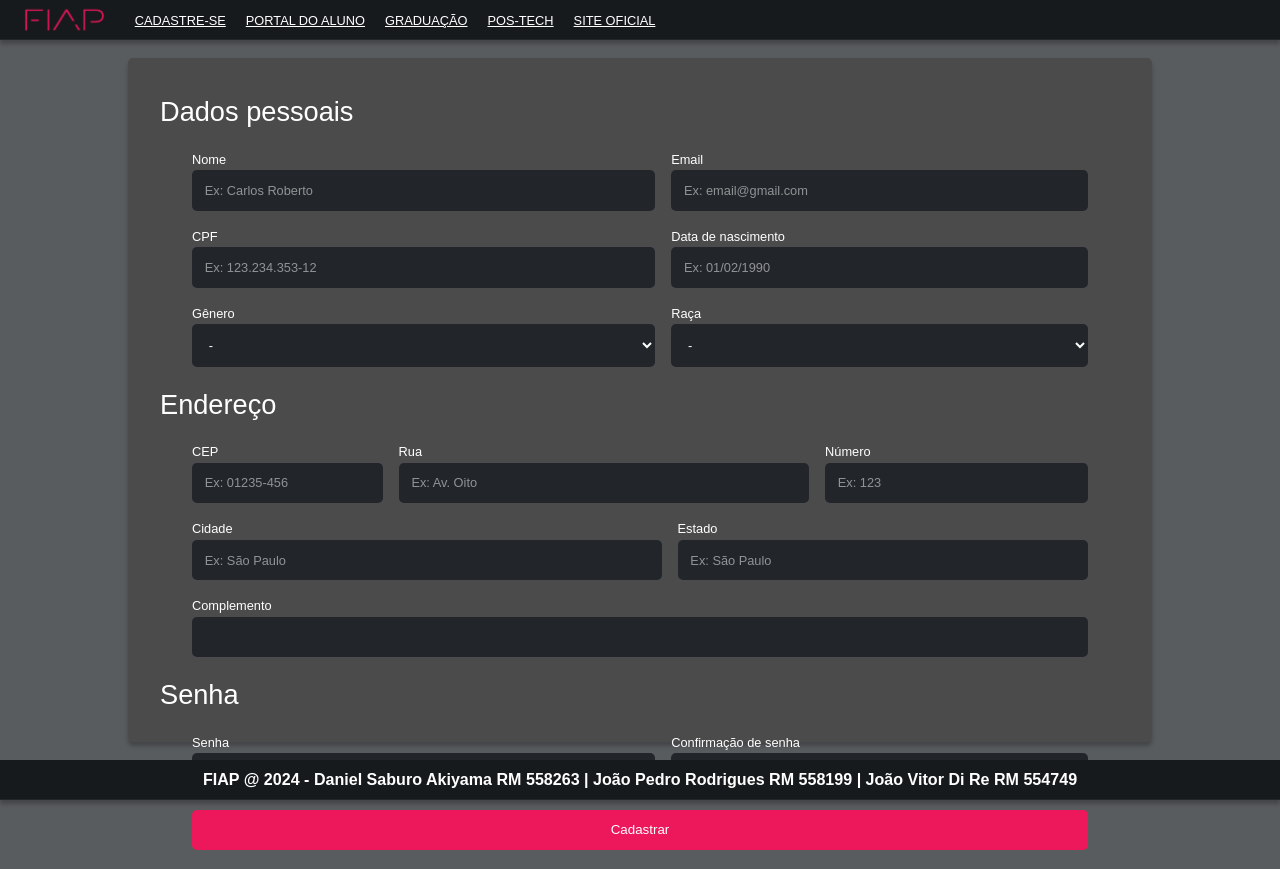
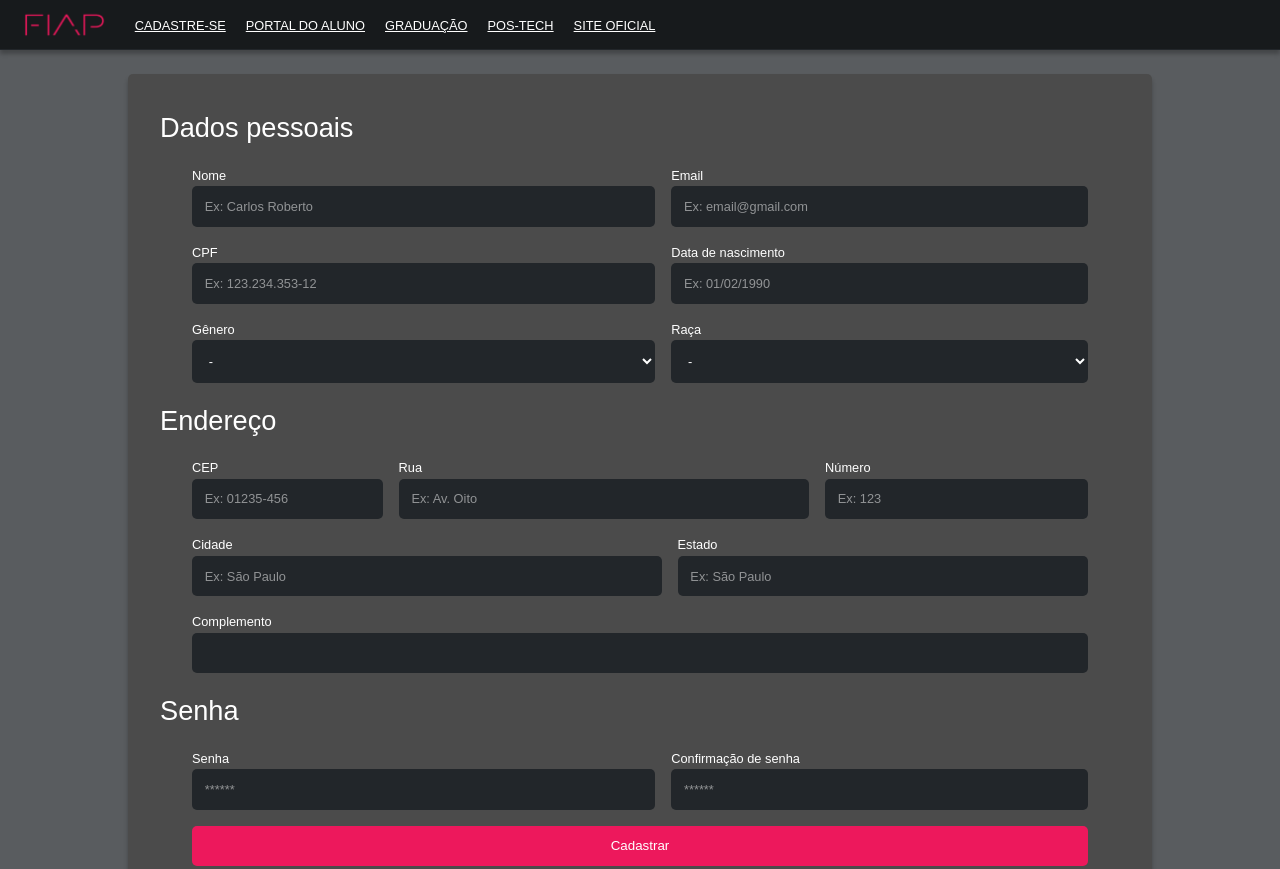
Before and after one commit to danielthx23/Checkpoint-Front, a plain HTML site: page index.html in a window 1280 px wide. Shown: the top 869 px of the page. Drawn offline with Linux system fonts and the light colour scheme.

Commit message:
Arrumei viewports quebrando o layouts em alturas de telas diferentes

```diff
--- a/CSS/style.CSS
+++ b/CSS/style.CSS
@@ -16,7 +16,7 @@ body {
 .navigate-container {
     z-index: 1;
     width: 100%;
-    height: 5vh;
+    height: 50px;
     background-color: #171A1C;
     border-bottom: 1px solid #22262A;
     box-shadow: 0px 4px 4px rgba(0, 0, 0, 0.25);
@@ -25,7 +25,7 @@ body {
 
 .footer-container {
     width: 100%;
-    height: 5vh;
+    height: 50px;
     background-color: #171A1C;
     border-bottom: 1px solid #22262A;
     box-shadow: 0px 4px 4px rgba(0, 0, 0, 0.25);
@@ -87,16 +87,17 @@ body {
 
 main {
     width: 100%;
-    height: 90vh;
+    height: 100%;
     display: flex;
     justify-content: center;
     align-items: center;
+    margin: 1.5rem 0 1.5rem 0;
 }
 
-main form {
+.form-cadastro {
     padding: 1rem 2rem;
     width: 80%;
-    height: 95%;
+    height: auto;
     background: #4B4B4B;
     box-shadow: 0px 4px 4px rgba(0, 0, 0, 0.25);
     border-radius: 5px;
```
